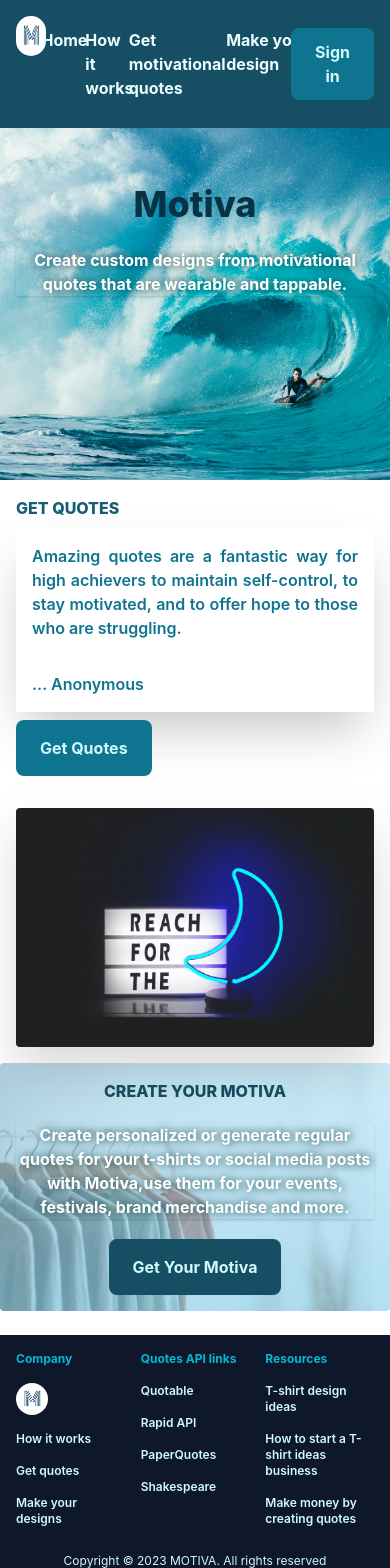
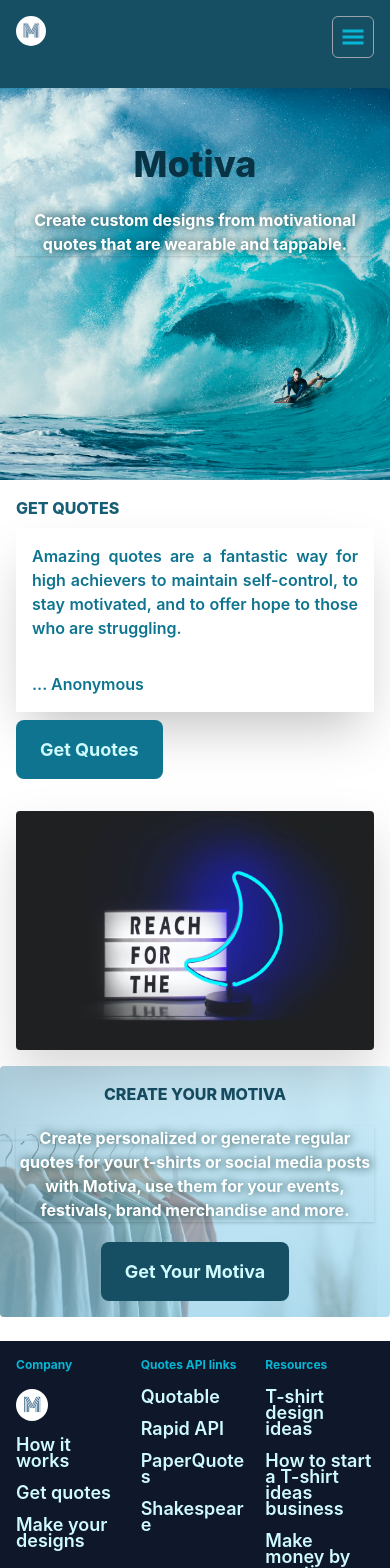
Before and after one commit to gbengaoluwadahunsi/Motiva, a React (Vite) app: page / in a window 390 px wide. Shown: the top 1568 px of the page. Built offline with nearby package versions, Linux system fonts and the light colour scheme.

Commit message:
responsiveness of app fixed

```diff
--- a/src/Components/Homepage.jsx
+++ b/src/Components/Homepage.jsx
@@ -1,61 +1,72 @@
-
-import { useEffect } from "react";
-import  wind from  '../assets/Images/wind.jpg'
-import  worryLess from  '../assets/Images/worryLess.jpg'
-import  '../index.css'
-import Footer from "./Footer";
-import Navbar from "./Navbar";
-import {Link} from 'react-router-dom'
+import { useEffect, useState } from "react";
+import wind from '../assets/Images/wind.jpg';
+import worryLess from '../assets/Images/worryLess.jpg';
+import Footer from './Footer';
+import Navbar from './Navbar';
+import { Link } from 'react-router-dom';
 
 const Homepage = () => {
+  const [isAuthenticated, setIsAuthenticated] = useState(false);
 
   useEffect(() => {
     const img = new Image();
     img.src = wind;
   }, []);
+
+  const handleSignOut = () => {
+    // Implement sign-out logic here
+    setIsAuthenticated(false);
+  };
+
   return (
     <>
-      <section  loading = "lazy" className="  h-heightMedium  lg:h-screen   bg-center bg-cover bg-no-repeat bk" >
-        <Navbar />
+      <section loading="lazy" className="h-heightMedium lg:h-screen bg-center bg-cover bg-no-repeat bk">
+        <Navbar isAuthenticated={isAuthenticated} onSignOut={handleSignOut} />
 
-        <main className=" p-4 lg:p-10">
-
-                <div className=" flex flex-col gap-6 text-center  mt-10 lg:mt-28">
-
-                <h1 className="font-extrabold  text-4xl md:text-6xl lg:text-8xl text-cyan-950">Motiva</h1>
-                <h3 className=" text-md lg:text-3xl text-white  font-bold  shadow">Create custom  designs from motivational quotes that are wearable and tappable.</h3>
+        <main className="p-4 lg:p-10">
+          <div className="flex flex-col gap-6 text-center mt-10 lg:mt-28">
+            <h1 className="font-extrabold text-4xl md:text-6xl lg:text-8xl text-cyan-950">Motiva</h1>
+            <h3 className="text-md lg:text-3xl text-white font-bold shadow">
+              Create custom designs from motivational quotes that are wearable and tappable.
+            </h3>
           </div>
         </main>
+      </section>
 
-
-      </section>
-      <section className="grid md:grid-cols-2 lg:grid-cols-2 text-cyan-900  gap-8 p-4 lg:p-20 place-items-center">
+      <section className="grid md:grid-cols-2 lg:grid-cols-2 text-cyan-900 gap-8 p-4 lg:p-20 place-items-center">
         <div className="flex flex-col gap-2 lg:gap-6">
-                <h2 className="  font-extrabold text-cyan-800 lg:text-3xl">GET QUOTES</h2>
-                <div className="font-semibold  text-justify lg:text-xl  p-4 shadow-2xl lg:p-10 text-cyan-700">
-                  <h4 className="  ">Amazing quotes are a fantastic way for high achievers to maintain self-control, to stay motivated, and to offer hope to those who are struggling.</h4>
-                  <span className=" block mt-8 text-justify-center">...  Anonymous</span>
+          <h2 className="font-extrabold text-cyan-800 lg:text-3xl">GET QUOTES</h2>
+          <div className="font-semibold text-justify lg:text-xl p-4 shadow-2xl lg:p-10 text-cyan-700">
+            <h4>Amazing quotes are a fantastic way for high achievers to maintain self-control, to stay motivated, and to offer hope to those who are struggling.</h4>
+            <span className="block mt-8 text-justify-center">... Anonymous</span>
           </div>
-                <Link to = "/getquotes"><button className="items-center text-cyan-100  font-bold list-none justify-self-end bg-cyan-700  md:w-25 lg:w-40 px-6  py-4 rounded-lg hover:scale-95">Get Quotes</button></Link>
+          <Link to="/getquotes">
+            <button className="items-center text-cyan-100 font-bold list-none justify-self-end bg-cyan-700 md:w-25 lg:w-40 px-6 py-4 rounded-lg hover:scale-95">
+              Get Quotes
+            </button>
+          </Link>
         </div>
 
-              <img src={worryLess} alt="worry Less image" className="rounded drop-shadow-2xl " />
-
+        <img src={worryLess} alt="worry Less image" className="rounded drop-shadow-2xl" />
       </section>
 
-          <section className=" flex flex-col  lg:mt-0 gap-5 p-4 lg:mx-16 rounded lg:p-20 text-white data-te-lazy-load-init background-motivas lg:hangerheight hanger  ">
-            <h2 className=" text-center font-extrabold text-cyan-900 lg:text-5xl "> CREATE YOUR MOTIVA</h2>
+      <section className="flex flex-col lg:mt-0 gap-5 p-4 lg:mx-16 rounded lg:p-20 text-white data-te-lazy-load-init background-motivas lg:hangerheight hanger">
+        <h2 className="text-center font-extrabold text-cyan-900 lg:text-5xl"> CREATE YOUR MOTIVA</h2>
+        <div className="font-bold text-center lg:text-xl flex flex-col space-y-6 mx-auto lg:p-8 create">
+          <h3 className="lg:w-3/4 lg:leading-[5rem] mx-auto shadow">
+            Create personalized or generate regular quotes for your t-shirts or social media posts with Motiva, use them for your events, festivals, brand merchandise and more.
+          </h3>
+        </div>
+        <Link to="/howitworks" className="mx-auto">
+          <button className="text-cyan-100 text-center font-bold list-none justify-self-end bg-cyan-900 px-6 py-4 rounded-lg hover:scale-95">
+            Get Your Motiva
+          </button>
+        </Link>
+      </section>
 
-              <div className="font-bold  text-center lg:text-xl flex flex-col space-y-6 mx-auto lg:p-8  create">
-              <h3 className=" lg:w-3/4 lg:leading-[5rem] mx-auto  shadow">Create personalized or generate regular quotes for your t-shirts or social media posts with Motiva,use them for your events, festivals, brand merchandise and more.</h3>
-              </div>
-              <Link to = "/howitworks" className="mx-auto"><button className=" text-cyan-100 text-center font-bold list-none justify-self-end bg-cyan-900  px-6  py-4 rounded-lg hover:scale-95">Get Your Motiva</button></Link>
+      <Footer />
+    </>
+  );
+};
 
-         </section>
-         <Footer />
-
-    </>
-  )
-}
-
-export default Homepage
+export default Homepage;
--- a/src/Components/Login-Logout/Login.jsx
+++ b/src/Components/Login-Logout/Login.jsx
@@ -1,11 +1,11 @@
 import { useState } from 'react';
-import { Link,useNavigate  } from 'react-router-dom';
+import { Link, useNavigate } from 'react-router-dom';
 import { Formik, Form, Field, ErrorMessage } from 'formik';
 import { signInWithEmailAndPassword, GoogleAuthProvider, FacebookAuthProvider, signInWithPopup } from 'firebase/auth';
 import { FaEye, FaEyeSlash } from 'react-icons/fa';
 import image from '/public/motiva.png';
-import  google from '/src/assets/Images/Google.png'
-import { FaFacebook } from 'react-icons/fa'
+import google from '/src/assets/Images/Google.png';
+import { FaFacebook } from 'react-icons/fa';
 import { auth } from './Firebase';
 
 const Login = () => {
@@ -13,12 +13,11 @@
   const [error, setError] = useState('');
   const navigate = useNavigate();
 
-
   const handleLogin = async (values) => {
     try {
       const userCredential = await signInWithEmailAndPassword(auth, values.email, values.password);
-      console.log('Sign up successful:', userCredential.user);
-      alert('Sign up successful');
+      console.log('Sign in successful:', userCredential.user);
+      alert('Sign in successful');
       navigate('/');
     } catch (error) {
       console.error(error);
@@ -30,9 +29,9 @@
     const provider = new GoogleAuthProvider();
     try {
       const userCredential = await signInWithPopup(auth, provider);
-       console.log('Sign up successful:', userCredential.user);
-    alert('Sign up successful');
-    navigate('/');
+      console.log('Sign in successful:', userCredential.user);
+      alert('Sign in successful');
+      navigate('/');
     } catch (error) {
       console.error(error);
       setError('Error signing in with Google');
@@ -43,9 +42,9 @@
     const provider = new FacebookAuthProvider();
     try {
       const userCredential = await signInWithPopup(auth, provider);
-       console.log('Sign up successful:', userCredential.user);
-    alert('Sign up successful');
-    navigate('/');
+      console.log('Sign in successful:', userCredential.user);
+      alert('Sign in successful');
+      navigate('/');
     } catch (error) {
       console.error(error);
       setError('Error signing in with Facebook');
@@ -53,14 +52,14 @@
   };
 
   return (
-    <div className='h-screen grid place-items-center bg-center login-background'>
-      <div className="bg-white text-center  lg:-mt-3 mx-auto grid grid-rows-5 lg:h-formHeight gap-2 p-4 rounded-lg lg:w-1/4 ">
+    <div className="h-screen grid place-items-center bg-center login-background">
+      <div className="bg-white text-center lg:-mt-3 mx-auto grid grid-rows-5 lg:h-formHeight gap-2 p-4 rounded-lg lg:w-1/4">
         <img className="w-10 h-10 lg:w-20 rounded-full border-4 border-cyan-950 mx-auto lg:h-20" src={image} alt="motiva logo" />
-        <h1 className='text-cyan-900 font-extrabold lg:text-xl'>Welcome back, Sign In</h1>
+        <h1 className="text-cyan-900 font-extrabold lg:text-xl">Welcome back, Sign In</h1>
         {error && <div className="text-red-700 font-semibold">{error}</div>}
         <Formik
           initialValues={{ email: '', password: '' }}
-          validate={values => {
+          validate={(values) => {
             const errors = {};
             if (!values.email) {
               errors.email = 'Required';
@@ -77,42 +76,56 @@
           onSubmit={handleLogin}
         >
           {({ isSubmitting }) => (
-            <Form  className='row-span-3 bg-white grid grid-row-6 gap-2 '>
-              <Field className='px-4  h-8 lg:h-14  rounded border-2 border-cyan-950 bg-gray-100 row-span-2' type="email" name="email" placeholder="Email Address" />
-              <ErrorMessage className='text-red-700 font-semibold' name="email" component="div" />
-              <div className=' w-full   bg-gray-100 rounded relative h-8 b lg:h-14'>
-                <Field className=' px-4 h-full w-full bg-gray-100 rounded border-2 border-cyan-950 row-span-2 pr-10' type={showPassword ? 'text' : 'password'} name="password" placeholder="Password" />
-                <div className='absolute top-2 lg:top-6 right-3'>
-                  {showPassword ?
-                    <FaEyeSlash className='cursor-pointer  text-cyan-950' onClick={() => setShowPassword(false)} /> :
-                    <FaEye className='cursor-pointer text-cyan-950' onClick={() => setShowPassword(true)} />
-                  }
+            <Form className="row-span-3 bg-white grid grid-row-6 gap-2">
+              <Field className="px-4 h-8 lg:h-14 rounded border-2 border-cyan-950 bg-gray-100 row-span-2" type="email" name="email" placeholder="Email Address" />
+              <ErrorMessage className="text-red-700 font-semibold" name="email" component="div" />
+              <div className="w-full bg-gray-100 rounded relative h-8 b lg:h-14">
+                <Field
+                  className="px-4 h-full w-full bg-gray-100 rounded border-2 border-cyan-950 row-span-2 pr-10"
+                  type={showPassword ? 'text' : 'password'}
+                  name="password"
+                  placeholder="Password"
+                />
+                <div className="absolute top-2 lg:top-6 right-3">
+                  {showPassword ? (
+                    <FaEyeSlash className="cursor-pointer text-cyan-950" onClick={() => setShowPassword(false)} />
+                  ) : (
+                    <FaEye className="cursor-pointer text-cyan-950" onClick={() => setShowPassword(true)} />
+                  )}
                 </div>
               </div>
-              <ErrorMessage className='text-red-700 font-semibold' name="password" component="div" />
-              <div className='grid grid-cols-2 '>
-                <label className='justify-self-start'>
-                  <Field type="checkbox" name="rememberMe" className='mr-2' />
+              <ErrorMessage className="text-red-700 font-semibold" name="password" component="div" />
+              <div className="grid grid-cols-2">
+                <label className="justify-self-start">
+                  <Field type="checkbox" name="rememberMe" className="mr-2" />
                   Remember me
                 </label>
-                <span className='justify-self-end font-semibold'>Forgot Password?</span>
+                <span className="justify-self-end font-semibold">Forgot Password?</span>
               </div>
-              <button className='bg-cyan-950 rounded  h-8 lg:h-14 text-cyan-100 lg:font-extrabold row-span-1' type="submit" disabled={isSubmitting}>
+              <button className="bg-cyan-950 rounded h-8 lg:h-14 text-cyan-100 lg:font-extrabold row-span-1" type="submit" disabled={isSubmitting}>
                 Sign In
               </button>
             </Form>
           )}
         </Formik>
-        <span className='mx-auto  lg:font-bold text-cyan-950'>OR</span>
-        <div className="flex  flex-col justify-center gap-4">
-          <button className="bg-red-500 flex flex-row items-center  justify-center lg:font-extrabold gap-4 px-4  py-2 rounded h-8 lg:h-14 text-white" onClick={handleGoogleSignIn}>
-          <img src= {google} className='-ml-4   w-5 bg-white rounded-full' sizes=''/><>Sign in with Google</>
+        <span className="mx-auto lg:font-bold text-cyan-950">OR</span>
+        <div className="flex flex-col justify-center gap-4">
+          <button
+            className="bg-red-500 flex flex-row items-center justify-center lg:font-extrabold gap-4 px-4 py-2 rounded h-8 lg:h-14 text-white"
+            onClick={handleGoogleSignIn}
+          >
+            <img src={google} className="-ml-4 w-5 bg-white rounded-full" alt="Google Logo" /><span>Sign in with Google</span>
           </button>
-          <button className="bg-blue-900 flex flex-row items-center  justify-center lg:font-extrabold gap-4 px-4  py-2 rounded h-8 lg:h-14 text-white" onClick={handleFacebookSignIn}>
-          <FaFacebook  className='lg:text-xl'/><span >Sign in with Facebook</span>
+          <button
+            className="bg-blue-900 flex flex-row items-center justify-center lg:font-extrabold gap-4 px-4 py-2 rounded h-8 lg:h-14 text-white"
+            onClick={handleFacebookSignIn}
+          >
+            <FaFacebook className="lg:text-xl" /><span>Sign in with Facebook</span>
           </button>
         </div>
-        <Link className='font-bold' to="/signUp"> No Account? <span className='font-extrabold'>Sign Up</span></Link>
+        <Link className="font-bold" to="/signUp">
+          No Account? <span className="font-extrabold">Sign Up</span>
+        </Link>
       </div>
     </div>
   );
--- a/src/Components/Navbar.jsx
+++ b/src/Components/Navbar.jsx
@@ -1,26 +1,60 @@
-import motiva2 from   "../assets/Images/motiva2.png"
-import { Link } from 'react-router-dom'
+import motiva2 from "../assets/Images/motiva2.png";
+import PropTypes from 'prop-types';
+import { Link } from 'react-router-dom';
+import { useState } from 'react';
+import { GiHamburgerMenu } from 'react-icons/gi';
+import { FaTimesCircle } from 'react-icons/fa';
 
-const Navbar = ()  => {
+const Navbar = ({ isAuthenticated, onSignOut }) => {
+  const [navbar, setNavbar] = useState(false);
+
   return (
-    <div className="grid grid-cols-12 font-bold  p-4 lg:px-20 lg:py-3 bg-cyan-900">
-          <Link to="/"><img className=" w-10 h-10 lg:w-14 rounded-full lg:h-14" src={motiva2} alt="motiva-logo" /></Link>
+    <div className="grid grid-cols-12  lg:font-medium p-4 lg:px-20 lg:py-3 bg-cyan-900">
+      <Link to="/" className="h-14">
+        <img className="lg:w-14 lg:h-14 rounded-full" src={motiva2} alt="motiva-logo" />
+      </Link>
 
-          <div className="col-span-11 grid grid-cols-5  items-center">
+      <section className="col-span-11 grid grid-rows-11 md:flex md:items-center relative">
+        {/* Mobile view toggle button */}
+        <div className="md:hidden absolute z-50 right-0">
+          <button
+            className="p-2 rounded-md outline-none border border-gray-400"
+            onClick={() => setNavbar(!navbar)}
+          >
+            {navbar ? (<FaTimesCircle className="text-cyan-500 text-2xl" />) : (<GiHamburgerMenu className="text-cyan-500 text-2xl" />)}
+          </button>
+        </div>
 
-            <div className="  col-span-4 grid grid-cols-6 gap-2 py-3 font-bold lg:text-lg text-cyan-50 ">
-                <Link to = "/" className="justify-self-center  decoration-cyan-500 decoration-2 hover:underline hover:underline-offset-8 ">Home</Link>
-                <Link to = "/howitworks" className="justify-self-center  decoration-cyan-500 decoration-2 hover:underline hover:underline-offset-8">How it works</Link>
-                <Link to = "/getquotes" className="col-span-2   justify-self-center  decoration-cyan-500 decoration-2 hover:underline hover:underline-offset-8">Get motivational quotes</Link>
-                <Link  to = "/makedesigns" className="col-span-2  decoration-cyan-500 decoration-2 hover:underline hover:underline-offset-8">Make your design</Link>
+        {/* Navigation links */}
+        <div className={` w-full top-0 md:ml-3 items-center  md:flex md:col-span-4 ${navbar ? "  space-y-2  py-20 absolute top-10 flex flex-col md:flex-row bg-cyan-600" : "hidden"}`}>
+          <Link to="/" className="md:mr-4 md:mb-0 mb-2 decoration-cyan-500 decoration-2 hover:underline hover:underline-offset-8 text-cyan-100">Home</Link>
+          <Link to="/howitworks" className="md:mr-4 md:mb-0 mb-2 decoration-cyan-500 decoration-2 hover:underline hover:underline-offset-8 text-cyan-100">How it works</Link>
+          <Link to="/getquotes" className="md:mr-4 md:mb-0 mb-2 decoration-cyan-500 decoration-2 hover:underline hover:underline-offset-8 text-cyan-100">Get motivational quotes</Link>
+          <Link to="/makedesigns" className="decoration-cyan-500 decoration-2 hover:underline hover:underline-offset-8 text-cyan-100">Make your design</Link>
 
-            </div>
-            <Link to = "/login" className="justify-self-end"><button className="text-center text-cyan-100 list-none  bg-cyan-700 lg:w-30 px-6  py-3 md:py-2 lg:py-3 rounded-lg hover:scale-95 ">Sign in</button></Link>
+          {/* Sign in/out button */}
+        {isAuthenticated ? (
+          <button onClick={onSignOut} className={`md:ml-auto ${navbar ? "flex flex-col" : "hidden"} `}>
+            Sign Out
+          </button>
+        ) : (
+          <Link to="/login" className={`md:ml-auto ${navbar ? "" : ""}`}>
+            <button className="text-center text-cyan-100 bg-cyan-700 w-25  md:w-30 px-4 py-2 md:py-2 lg:py-3 rounded-lg hover:scale-95">
+              Sign In
+            </button>
+          </Link>
+        )}
+        </div>
 
-          </div>
 
-        </div>
-  )
-}
+      </section>
+    </div>
+  );
+};
 
-export default Navbar
+Navbar.propTypes = {
+  isAuthenticated: PropTypes.bool.isRequired,
+  onSignOut: PropTypes.func.isRequired,
+};
+
+export default Navbar;
--- a/src/index.css
+++ b/src/index.css
@@ -77,3 +77,106 @@
   .mobileDesignHeight{
     height: 55rem;
   }
+
+
+  * default styling *
+
+
+* {
+    padding: 0;
+    margin: 0;
+    box-sizing: border-box;
+  }
+
+  ul {
+    list-style: none;
+  }
+
+  a {
+    text-decoration: none;
+    color: black;
+    font-size: 18px;
+  }
+
+  /* navbar */
+  .navbar {
+    background-color: aliceblue;
+    padding: 10px 20px;
+    display: flex;
+    justify-content: space-between;
+    align-items: center;
+    gap: 40px;
+    min-height: 70px;
+  }
+
+
+  /* logo  */
+  .logo {
+    font-size: 30px;
+    font-family: Arial, Helvetica, sans-serif;
+  }
+
+
+  /* ul  */
+  .navMenu {
+    display: flex;
+    justify-content: space-between;
+    align-items: center;
+    gap: 60px;
+  }
+
+  /* media queries */
+
+  @media screen and (max-width: 780px){
+
+    /* hamburger */
+    .hamburger {
+      display: block;
+      cursor: pointer;
+    }
+
+    .bar {
+          background-color: #120f0b;
+          width: 20px;
+          height: 3px;
+          display: block;
+          margin: 5px;
+          -webkit-transition: 0.3s ease-in-out;
+          transition: 0.3s ease-in-out;
+      }
+
+    /* adding active class to the bars  */
+    .hamburger.active .bar:nth-child(2){
+      opacity: 0;
+    }
+    .hamburger.active .bar:nth-child(1){
+      transform: translateY(8px) rotate(45deg);
+    }
+    .hamburger.active .bar:nth-child(3){
+      transform: translateY(-8px) rotate(-45deg);
+    }
+
+
+    /* navMenu */
+
+    .navMenu{
+      position: absolute;
+      flex-direction: column;
+      gap: 0;
+      top: 70px;
+      left: -100%;
+      text-align: start;
+      width: 100%;
+      transition: 0.7s ease-in-out;
+      background-color: aliceblue;
+      padding: 10px;
+    }
+
+    .navMenu.active{
+      left: 0;
+    }
+
+    .navMenu li {
+      margin: 16px 0;
+    }
+  }
```
Lines whose indentation alone changed are shown as unchanged.
